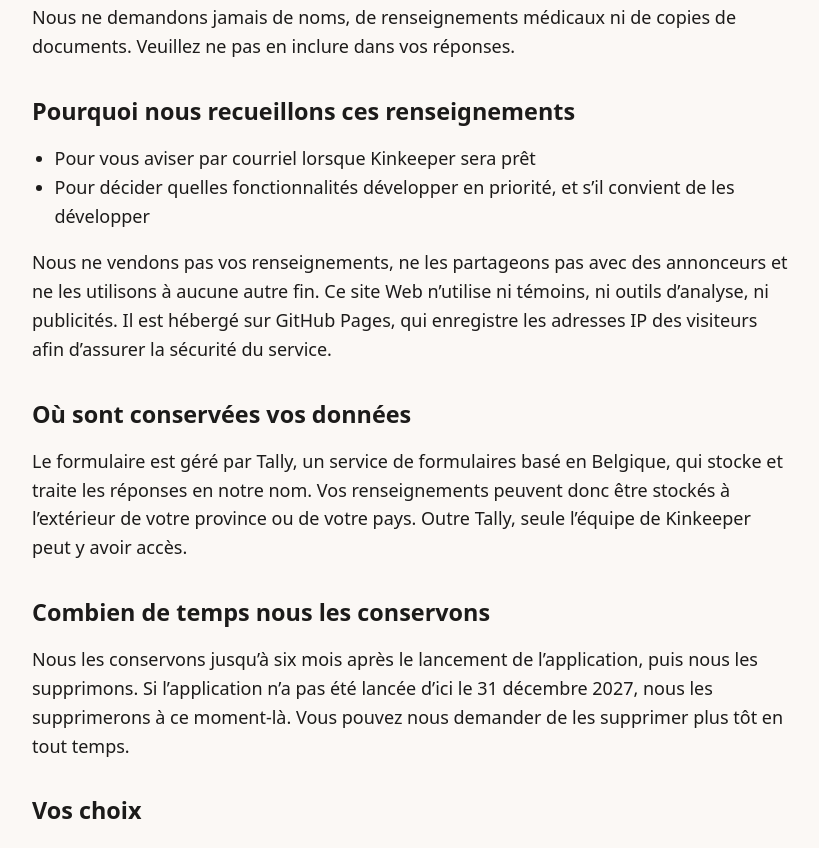
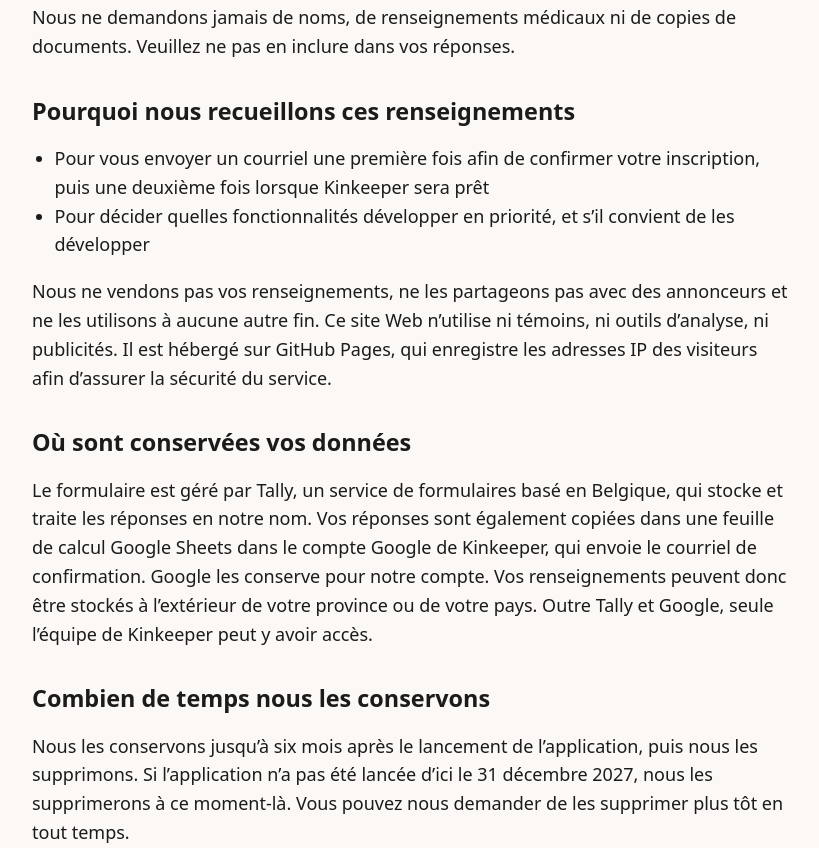
Before and after one commit to DaleMagrath-Developer/kintender-site, a plain HTML site: page fr/confidentialite.html in a window 1280 px wide. Shown: the part 637-1485 px from the top of the page, without its empty margins (230-1049 px from the left). Drawn offline with Linux system fonts and the light colour scheme.

Commit message:
Privacy notices: the confirmation email, and Google Sheets
Co-Authored-By: Claude Opus 5.5 <noreply@anthropic.com>

```diff
--- a/fr/confidentialite.html
+++ b/fr/confidentialite.html
@@ -39,13 +39,13 @@
 
       <h2>Pourquoi nous recueillons ces renseignements</h2>
       <ul>
-        <li>Pour vous aviser par courriel lorsque Kinkeeper sera prêt</li>
+        <li>Pour vous envoyer un courriel une première fois afin de confirmer votre inscription, puis une deuxième fois lorsque Kinkeeper sera prêt</li>
         <li>Pour décider quelles fonctionnalités développer en priorité, et s’il convient de les développer</li>
       </ul>
       <p>Nous ne vendons pas vos renseignements, ne les partageons pas avec des annonceurs et ne les utilisons à aucune autre fin. Ce site Web n’utilise ni témoins, ni outils d’analyse, ni publicités. Il est hébergé sur GitHub Pages, qui enregistre les adresses IP des visiteurs afin d’assurer la sécurité du service.</p>
 
       <h2>Où sont conservées vos données</h2>
-      <p>Le formulaire est géré par Tally, un service de formulaires basé en Belgique, qui stocke et traite les réponses en notre nom. Vos renseignements peuvent donc être stockés à l’extérieur de votre province ou de votre pays. Outre Tally, seule l’équipe de Kinkeeper peut y avoir accès.</p>
+      <p>Le formulaire est géré par Tally, un service de formulaires basé en Belgique, qui stocke et traite les réponses en notre nom. Vos réponses sont également copiées dans une feuille de calcul Google Sheets dans le compte Google de Kinkeeper, qui envoie le courriel de confirmation. Google les conserve pour notre compte. Vos renseignements peuvent donc être stockés à l’extérieur de votre province ou de votre pays. Outre Tally et Google, seule l’équipe de Kinkeeper peut y avoir accès.</p>
 
       <h2>Combien de temps nous les conservons</h2>
       <p>Nous les conservons jusqu’à six mois après le lancement de l’application, puis nous les supprimons. Si l’application n’a pas été lancée d’ici le 31 décembre 2027, nous les supprimerons à ce moment-là. Vous pouvez nous demander de les supprimer plus tôt en tout temps.</p>
```
Also changed, not shown: privacy.html (+2 -2 lines).
